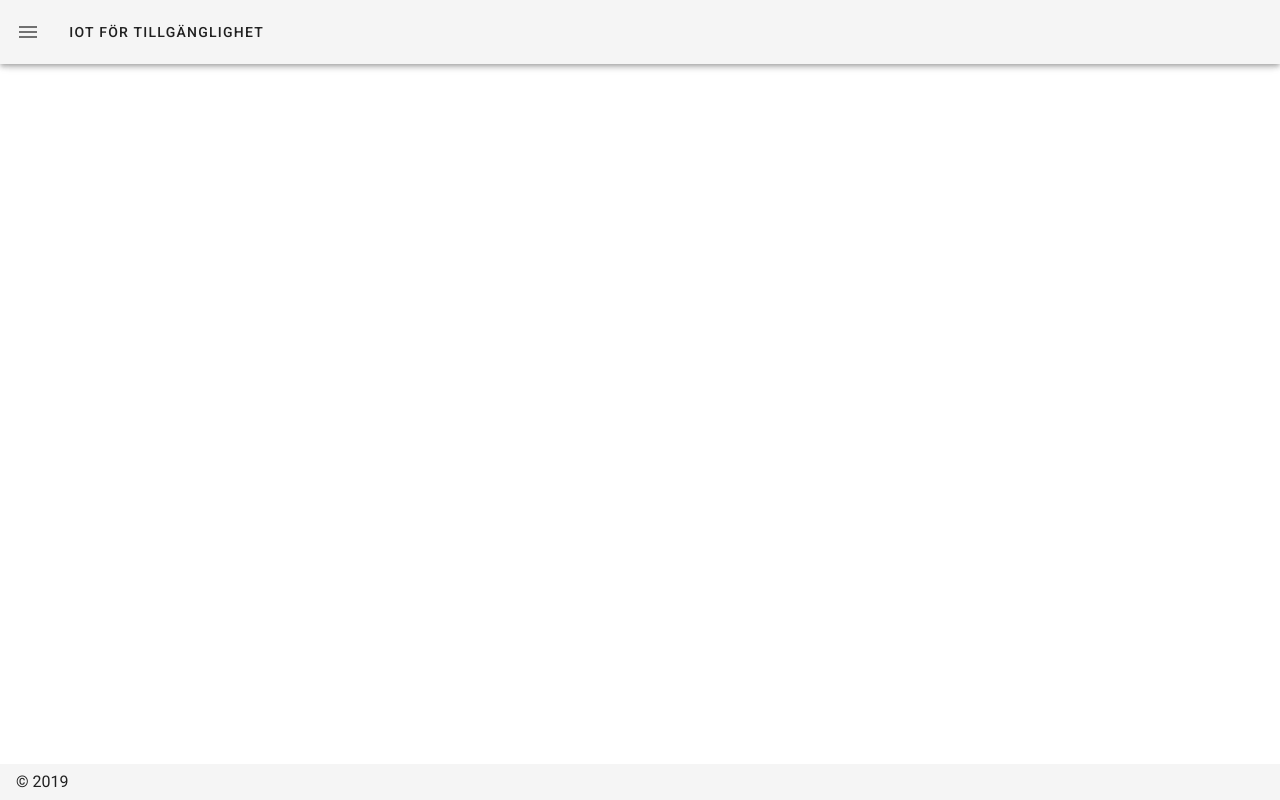
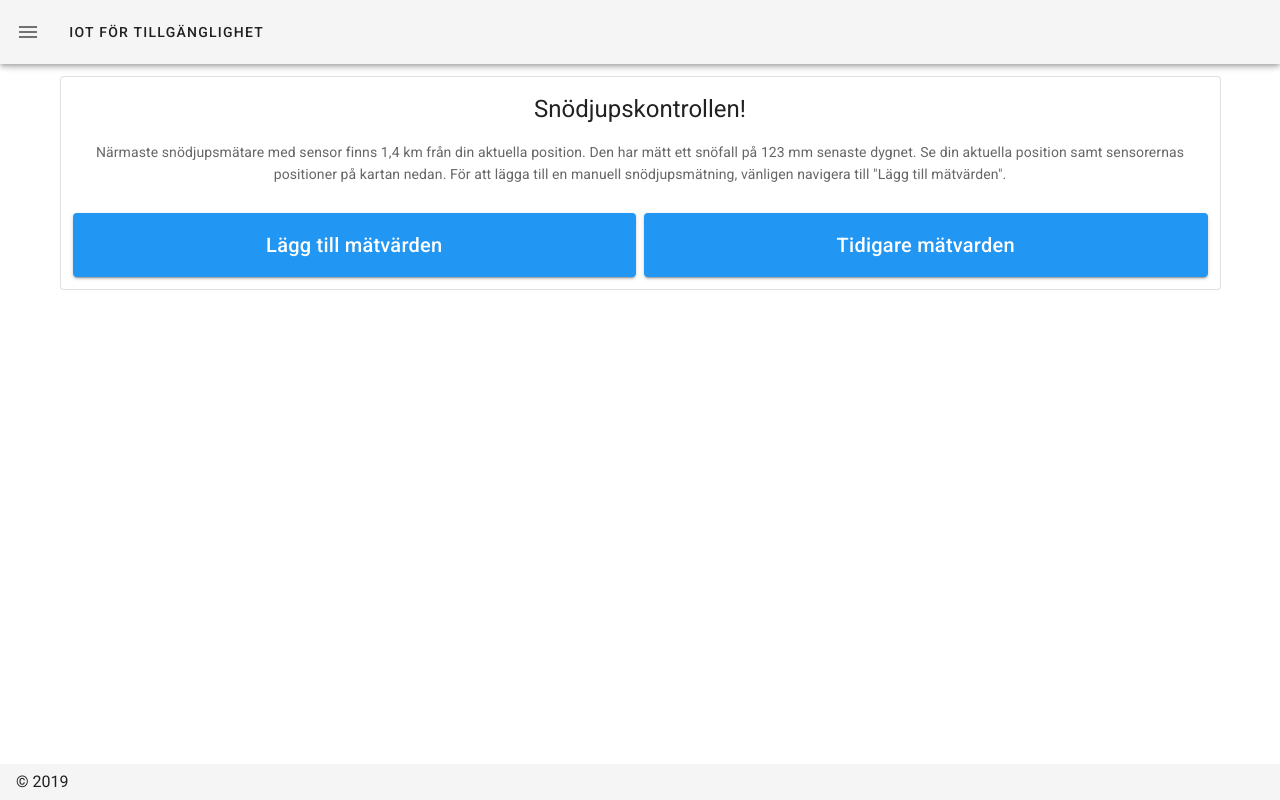
Before and after one commit to iot-for-tillgenglighet/www-iot-hub, a Nuxt app: page /snodjup in a window 1280 px wide. Built offline with nearby package versions, Linux system fonts and the light colour scheme.

Commit message:
can now see the html from snowdepth usergui under matvarden and nyamatvarden

```diff
--- a/pages/matvarden.vue
+++ b/pages/matvarden.vue
@@ -0,0 +1,17 @@
+<template>
+  <v-card>
+    <NuxtLink :to="'/matvarden'" />
+    <span v-html="stuff"></span>
+  </v-card>
+</template>
+
+<script>
+import axios from 'axios'
+
+export default {
+  async asyncData () {
+    const { data } = await axios.get('http://localhost:8880/fetchdata')
+    return { stuff: data }
+  }
+}
+</script>
--- a/pages/nyamatvarden.vue
+++ b/pages/nyamatvarden.vue
@@ -0,0 +1,17 @@
+<template>
+  <v-card>
+    <NuxtLink :to="'/nyamatvarden'" />
+    <span v-html="stuff"></span>
+  </v-card>
+</template>
+
+<script>
+import axios from 'axios'
+
+export default {
+  async asyncData () {
+    const { data } = await axios.get('http://localhost:8880/counter')
+    return { stuff: data }
+  }
+}
+</script>
--- /dev/null
+++ b/pages/snodjup.vue
@@ -0,0 +1,53 @@
+<template>
+  <v-card
+    outlined
+    class="mx-auto text-center"
+  >
+    <v-card-title
+      class="headline justify-center"
+    >
+      Snödjupskontrollen!
+    </v-card-title>
+    <v-card-text>Närmaste snödjupsmätare med sensor finns 1,4 km från din aktuella position. Den har mätt ett snöfall på 123 mm senaste dygnet. Se din aktuella position samt sensorernas positioner på kartan nedan. För att lägga till en manuell snödjupsmätning, vänligen navigera till "Lägg till mätvärden".</v-card-text>
+    <v-container
+      fluid
+    >
+      <v-row dense>
+        <v-col
+          v-for="card in cards"
+          :key="card.title"
+          :cols="card.flex"
+        >
+          <v-card
+            color="blue"
+            class="white--text"
+            router
+            exact
+            :to="card.to"
+          >
+            <v-card-title class="justify-center" v-text="card.title" />
+          </v-card>
+        </v-col>
+      </v-row>
+    </v-container>
+  </v-card>
+</template>
+
+<script>
+export default {
+  data: () => ({
+    cards: [
+      {
+        title: 'Lägg till mätvärden',
+        flex: 6,
+        to: '/nyamatvarden'
+      },
+      {
+        title: 'Tidigare mätvarden',
+        flex: 6,
+        to: '/matvarden'
+      }
+    ]
+  })
+}
+</script>
```
